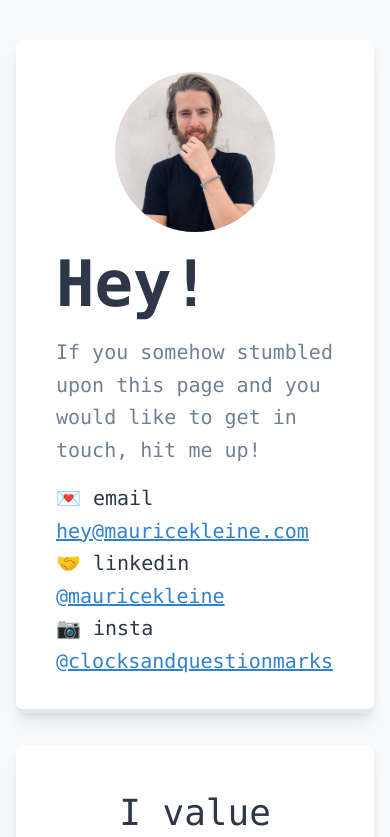
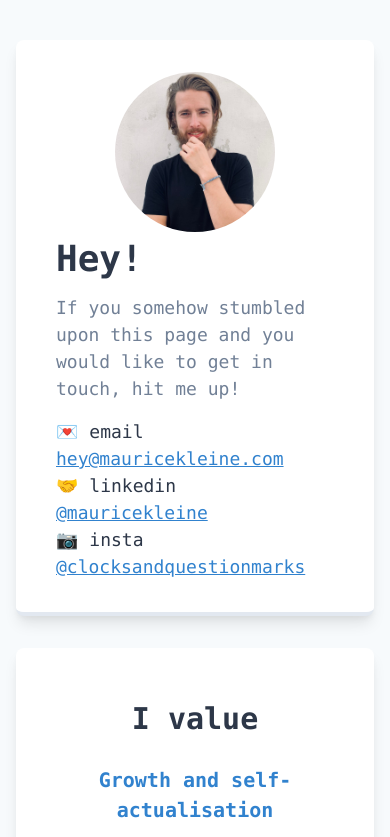
Before and after one commit to mauricekleine/mozza, a Next.js app: page / in a window 390 px wide. Shown: the top 837 px of the page. Built offline with nearby package versions, Linux system fonts and the light colour scheme; a web font is replaced by a local one.

Commit message:
feat: improve responsiveness

```diff
--- a/src/components/center.tsx
+++ b/src/components/center.tsx
@@ -6,7 +6,7 @@ type Props = {
 };
 
 const Center = ({ children }: Props) => (
-  <div className="flex flex-col items-center mb-8 text-center">{children}</div>
+  <div className="flex flex-col items-center text-center">{children}</div>
 );
 
 export default Center;
--- a/src/components/heading-one.tsx
+++ b/src/components/heading-one.tsx
@@ -11,7 +11,16 @@ type Props = {
 const HeadingTwo = ({ children }: Props) => (
   <Theme>
     {({ text }) => (
-      <p className={classNames("leading-loose", text.size.subtitle)}>
+      <p
+        className={classNames(
+          "font-bold",
+          "leading-normal",
+          "my-4",
+          "text-center",
+          text.size.md,
+          `sm:${text.size.lg}`
+        )}
+      >
         {children}
       </p>
     )}
--- a/src/components/heading-three.tsx
+++ b/src/components/heading-three.tsx
@@ -7,7 +7,7 @@ type Props = {
 };
 
 const HeadingThree = ({ children }: Props) => (
-  <p className={classNames("border-b-2")}>{children}</p>
+  <p className={classNames("font-bold", "border-b-2")}>{children}</p>
 );
 
 export default HeadingThree;
--- a/src/components/heading-two.tsx
+++ b/src/components/heading-two.tsx
@@ -12,7 +12,14 @@ const HeadingOne = ({ children }: Props) => (
   <Theme>
     {({ text }) => (
       <p
-        className={classNames("leading-loose", "text-3xl", text.color.primary)}
+        className={classNames(
+          "font-bold",
+          "leading-normal",
+          "my-2",
+          text.size.base,
+          `sm:${text.size.md}`,
+          text.color.primary
+        )}
       >
         {children}
       </p>
--- a/src/components/theme.ts
+++ b/src/components/theme.ts
@@ -14,9 +14,11 @@ export const theme = {
       primary: "text-blue-600",
     },
     size: {
-      default: "text-xl",
-      subtitle: "text-4xl",
-      title: "text-6xl",
+      base: "text-xl",
+      lg: "text-4xl",
+      md: "text-3xl",
+      small: "text-lg",
+      xl: "text-6xl",
     },
   },
 };
--- a/src/components/title.tsx
+++ b/src/components/title.tsx
@@ -11,7 +11,17 @@ type Props = {
 const Title = ({ children }: Props) => (
   <Theme>
     {({ text }) => (
-      <p className={classNames("font-bold", text.size.title)}>{children}</p>
+      <p
+        className={classNames(
+          "font-bold",
+          "leading-normal",
+          "mb-2",
+          text.size.lg,
+          `sm:${text.size.xl}`
+        )}
+      >
+        {children}
+      </p>
     )}
   </Theme>
 );
--- a/src/pages/_app.tsx
+++ b/src/pages/_app.tsx
@@ -16,7 +16,8 @@ const MyApp = ({ Component, pageProps }: AppProps) => (
         <div
           className={classNames(
             "font-mono",
-            "leading-relaxed",
+            "leading-normal",
+            "sm:leading-relaxed",
             bg.default,
             text.color.default
           )}
@@ -30,14 +31,15 @@ const MyApp = ({ Component, pageProps }: AppProps) => (
             className={classNames(
               "m-auto",
               "px-4 pt-10",
-              text.size.default,
+              text.size.small,
+              `sm:${text.size.base}`,
               "md:w-4/5 lg:w-3/5 xl:w-2/5"
             )}
           >
             <Component {...pageProps} />
           </main>
 
-          <footer className="m-auto pb-8 text-center w-3/5">
+          <footer className="pb-8 text-center">
             <p>
               Made with 💖 | 😺{" "}
               <Link href="https://github.com/mauricekleine/mk-website">
--- a/src/pages/index.tsx
+++ b/src/pages/index.tsx
@@ -48,9 +48,9 @@ const Home = () => {
       </Section>
 
       <Section>
-        <Center>
         <HeadingOne>I value</HeadingOne>
 
+        <Center>
           <div className="mb-6">
             <HeadingTwo>Growth and self-actualisation</HeadingTwo>
             <p>To learn is to be alive</p>
@@ -74,7 +74,7 @@ const Home = () => {
             </p>
           </div>
 
-          <div className="mb-6">
+          <div>
             <HeadingTwo>Ownership and accountability</HeadingTwo>
             <p>Finger-pointers beware</p>
           </div>
@@ -82,10 +82,9 @@ const Home = () => {
       </Section>
 
       <Section>
-        <Center>
         <HeadingOne>Talk to me about</HeadingOne>
 
-          <div>
+        <Center>
           <p>remote work 🌍</p>
           <p>mental health 🧠</p>
           <p>meditation 🧘‍♂️</p>
@@ -100,30 +99,27 @@ const Home = () => {
           <p>bunnies 😳</p>
 
           <p className="mt-8">Yep, bunnies 🐰🐰</p>
-          </div>
         </Center>
       </Section>
 
       <Section>
-        <Center>
         <HeadingOne>In the wild</HeadingOne>
-        </Center>
 
-        <Center>
+        <div className="mb-8">
           <HeadingThree>Videos</HeadingThree>
 
           <iframe
             allow="accelerometer; autoplay; encrypted-media; gyroscope; picture-in-picture"
             allowFullScreen
-            className="mt-2 w-full"
+            className="mt-2 rounded-md shadow w-full"
             frameBorder="0"
             height="315"
             src="https://www.youtube-nocookie.com/embed/6erqtEfHozU"
             width="560"
           ></iframe>
-        </Center>
+        </div>
 
-        <Center>
+        <div className="mb-8">
           <HeadingThree>Articles</HeadingThree>
 
           <p className="py-2">
@@ -144,15 +140,15 @@ const Home = () => {
             </Link>
           </p>
 
-          <p className="py-2">
+          <p className="pt-2">
             <Link href="https://www.productboard.com/blog/what-ive-done-learned-and-taught-during-my-first-4-weeks-as-a-front-end-engineer-at-productboard/">
               What I’ve done, learned, and taught during my first 4 weeks as a
               front-end engineer at productboard!
             </Link>
           </p>
-        </Center>
+        </div>
 
-        <Center>
+        <div>
           <HeadingThree>Podcasts</HeadingThree>
 
           <p className="py-2">
@@ -162,21 +158,19 @@ const Home = () => {
             </Link>
           </p>
 
-          <p className="py-2">
+          <p className="pt-2">
             <Link href="https://soundcloud.com/people-of-productboard/1-maurice">
               People of productboard episode #1: Maurice – Product Developer
             </Link>
           </p>
-        </Center>
+        </div>
       </Section>
 
       <Section>
-        <Center>
         <HeadingOne>Pet projects</HeadingOne>
-        </Center>
 
         <div className="mb-8">
-          <HeadingThree>SEDS</HeadingThree>
+          <HeadingThree>🌱 SEDS</HeadingThree>
 
           <p>
             The Social Education and Development Society (SEDS) is a NGO that
@@ -195,7 +189,7 @@ const Home = () => {
         </div>
 
         <div className="mb-8">
-          <HeadingThree>Tinnies</HeadingThree>
+          <HeadingThree>🍺 Tinnies</HeadingThree>
 
           <p>
             Beer tracking, but better. Mainly a playground for me to mess around
@@ -213,7 +207,7 @@ const Home = () => {
         </div>
 
         <div>
-          <HeadingThree>The Remote Work Library</HeadingThree>
+          <HeadingThree>📚 The Remote Work Library</HeadingThree>
 
           <p>A curated list of remote work resources.</p>
 
```
Lines whose indentation alone changed are shown as unchanged.
